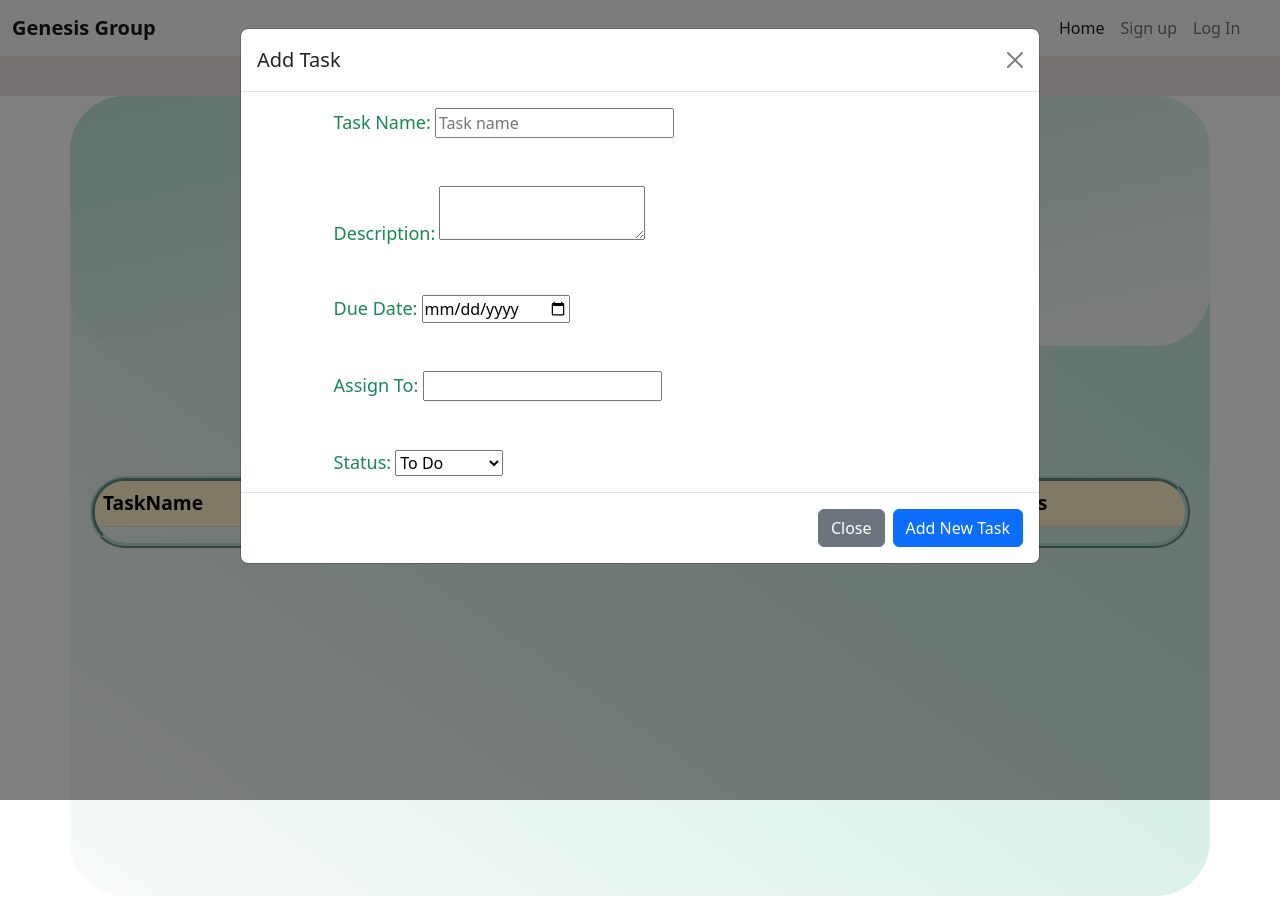
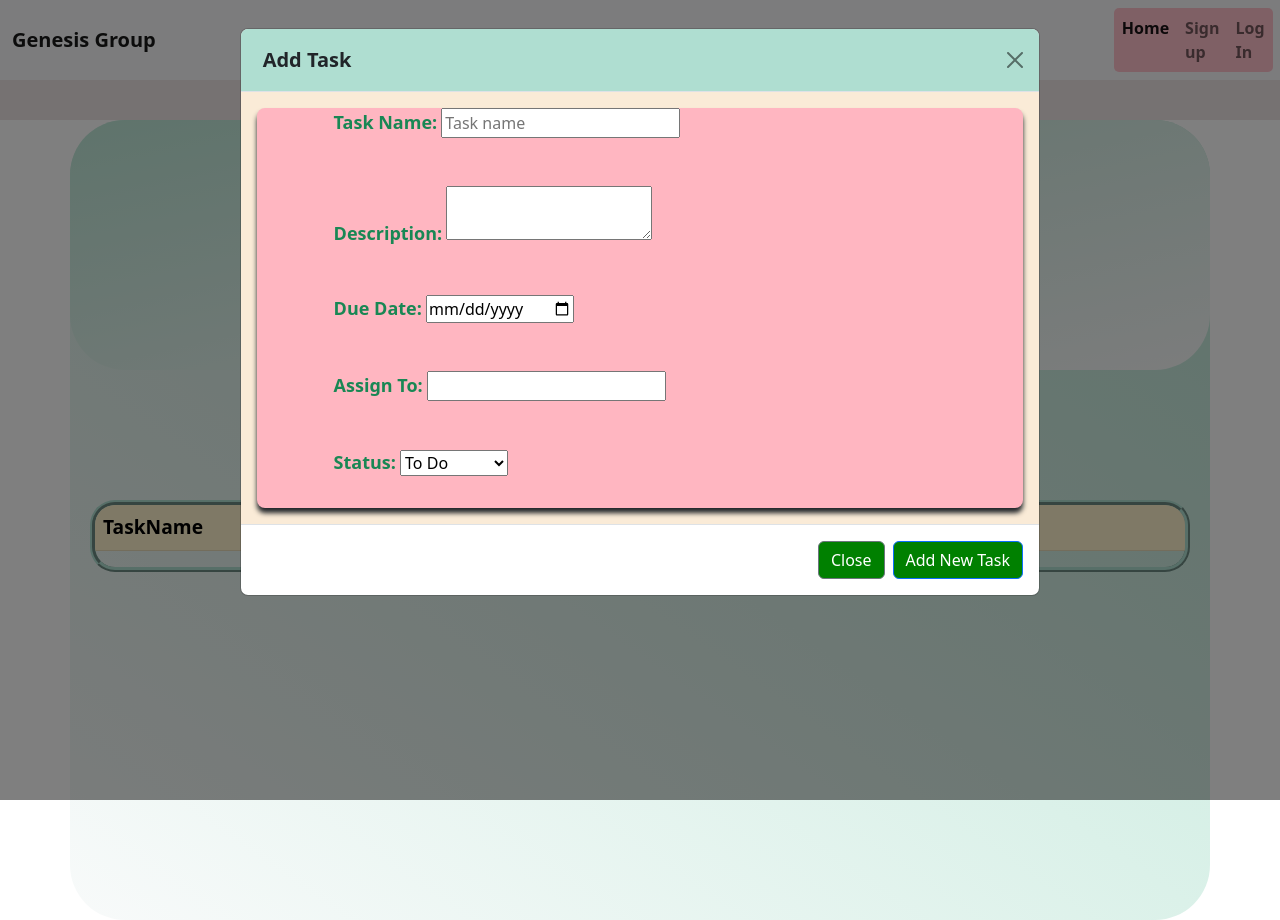
Before and after one commit to AliceKM/Genesis-Todotask, a plain HTML site: page index.html in a window 1280 px wide. Both pictures are taken after a click on the button "Add New Task". Before the commit the page ends 896 px from the top, so only its background shows below. Drawn offline with nearby package versions, Linux system fonts and the light colour scheme.

Commit message:
changes done

```diff
--- a/app.js
+++ b/app.js
@@ -15,6 +15,8 @@ class Task {
         this.assignedto = assignedto;
         this.duedate = duedate;
         this.status = status;
+
+
     }
 }
 
@@ -51,11 +53,15 @@ class UI {
         <td>${task.assignedto}</td>
         <td>${task.duedate}</td>
         <td>${task.status}</td>
+        <td><a href="#" class ="btn btn-outline-danger btn-sm delete">Update</a></td>
         <td><a href="#" class ="btn btn-outline-danger btn-sm delete">Delete</a></td>
         <td><a href="#" class ="btn btn-outline-info btn-sm edit">Edit</a></td>
         `;
+
         list.appendChild(row)
     }
+
+
     static deleteTask(el) {
         if(el.classList.contains("delete")) {
             el.parentElement.parentElement.remove();
@@ -65,10 +71,11 @@ class UI {
     static editTask(el){
         const tasks = Store.getTasks();
         if(el.classList.contains("edit")){
-            console.log(tasks);
+           console.log(tasks);
         }
 
-    }
+
+   }
     static showAlert(message,className){
         const div = document.createElement("div");
         div.className =`alert alert-${className}`;
--- a/index.html
+++ b/index.html
@@ -29,13 +29,13 @@
       <div class="collapse navbar-collapse" id="navbarNav">
         <ul class="navbar-nav">
           <li class="nav-item">
-            <a class="nav-link active" aria-current="page" href="#">Home</a>
+            <a class="nav-link active" aria-current="page" href="#"><b>Home</b></a>
           </li>
           <li class="nav-item">
-            <a class="nav-link" href="signup.html">Sign up </a>
+            <a class="nav-link" href="signup.html"><b>Sign up </b></a>
           </li>
           <li class="nav-item">
-            <a class="nav-link" href="login.html">Log In </a>
+            <a class="nav-link" href="login.html"><b>Log In </b></a>
           </li>
 
         </ul>
@@ -51,7 +51,7 @@
   <!--Title-->
   <div class="container g-0">
   <div class="title-pic">
-    <h1>TASK MANAGER</h1>
+    <h2>TASK MANAGER</h2>
   </div>
   <!--input section-->
   <!-- <div id="task-form" class="row g-1 position-relative mx-auto " >
@@ -98,7 +98,7 @@
         id="floatingTextarea"></textarea>
       <label for="floatingTextarea ">Description</label> -->
       <!-- < class="btn11">
-        <!-- <input type="submit" class="button_active" value="Submit Task"> -->
+        <!- <input type="submit" class="button_active" value="Submit Task"> -->
         <!-- <a href="addtask.html"><input type="submit" class="button_active" value="Add New Task"></a>
       </div> -->
     <!-- </div>
@@ -118,6 +118,7 @@
 
         <div class="modal-body" id="container" >
 
+
           <form id="task-input" class="form">
             <div class="mb-5">
             <label for="name" >Task Name:</label>
@@ -136,7 +137,7 @@
         <input id="assign-input" type="text">
         <small></small>
             </div >
-            <div>
+            <div class="mb-5">
               <label for="status" >Status:</label>
              <select name="status" id="status-input">
                  <option >To Do</option>
@@ -144,11 +145,12 @@
                  <option>Review</option>
                  <option>Done</option>
              </select>
+
              </div>
             </div>
         <div class="modal-footer">
-          <button type="button" class="btn btn-secondary" data-bs-dismiss="modal">Close</button>
-          <button  id="submit" type="submit" class="btn btn-primary">Add New Task</button>
+          <button type="button" class="btn btn-secondary" data-bs-dismiss="modal" style="background-color: green"  >Close</button>
+          <button  id="submit" type="submit" class="btn btn-primary" style="background-color: green" >Add New Task</button>
         </div>
           </form>
       </div>
@@ -168,13 +170,22 @@
           <th>Status</th>
           <th></th>
           <th></th>
+          <th></th>
+
         </tr>
+
+
       </thead>
       <tbody id="task-list"></tbody>
     </table>
-  </div>
 
   </div>
+  <!--<div class = "com">
+  <button id = "com" class="com"><b>UPDATE</b></button>
+  <button id="com" class="com"><b>COMPLEATE TASK</b></label>
+
+
+  </div> --->
 
 
 
--- a/style.css
+++ b/style.css
@@ -4,17 +4,20 @@
 }
 
 #navbarNav {
-  margin-left: 70%;
+  margin-left: 75%;
+  background-color: pink;
+  border-radius: 5px;
 }
 
 .title-pic {
   background: linear-gradient(to left top,#f8fafa,#bee8d8);
   border-radius: 55px;
   height: 250px;
-  width: ;
+  width:  ;
+
 }
 
-.title-pic h1 {
+.title-pic h2 {
   text-align: center;
   padding-top: 90px;
   text-shadow: 3px 3px 0   #ff9d00, 6px 6px 0  rgb(244, 244, 71),
@@ -107,10 +110,44 @@
   min-height: 100vh;
   background: linear-gradient(to right top,#f8fafa,#bee8d8);
   border-radius: 55px;
+ }
+ /*.modal-footer{
+  background-color: palegreen;
+ }*/
+.modal-body {
+  box-sizing: border-box;
+  background-color:antiquewhite;
+}
+
+ .modal-header{
+  text-align: center;
+  font-weight: bolder;
+  background-color: #afded1;
+ }
+ .form {
+  box-shadow: 0 5px 5px 0px ;
+  border-radius: 8px;
+   background-color:lightpink;
+  height:400px;
+
+ }
+ .mb-5 {
+   color: #198754;
+
+ }
+
+
+ .modal-title {
+    font-weight: bold;
+  width : 100px;
+
+ }
 
 
 
-}
+
+
+
 
 .card-container {
   display: flex;
@@ -210,6 +247,7 @@ input.form-control {
   border-color: #198754;
   margin-left: 30px;
   height: 44.5px;
+
 }
 .dropdown,
 .dropdown-center,
@@ -225,12 +263,16 @@ textarea.form-control {
   width: 700px;
   margin-left: 10%;
   border: #198754 solid 2px;
+  background-color: #d9470e;
 }
 label {
   text-align: center;
   margin-left: 10%;
   color: #198754;
   font-size: 18px;
+  font-weight: bold;
+
+
 }
 .container-text-center {
   border: 2px #198754 solid;
@@ -308,11 +350,12 @@ margin-top: 10px;
 display:inline;
 }
 
-.wel
-{margin-bottom: 25px;
+.wel{
+margin-bottom: 25px;
 margin-top: 50px;
 margin-left: 150px;
-color:brown;}
+color:brown;
+}
 
 /* signup page css end */
 
@@ -396,7 +439,7 @@ margin-bottom: 10px;
 
  .table-responsive{
   border: #afded1 ridge 5px;
-  border-radius: 35px;
+  border-radius: 25px;
   overflow: hidden;
   margin: 20px 20px;
 
@@ -406,5 +449,18 @@ margin-bottom: 10px;
   color: rgb(126, 168, 170);
   font-size:larger;
   overflow: hidden;
+  width: 100%;
+}
+/*.com {
+
+
+  border-radius: 5px;
+  color: black;
+  font-weight: bold;
+  width:200px;
+
+
+  background-color: #198754;
 
 }
+*/
```
Also changed, not shown: addtask.html (+1 -1 lines).
